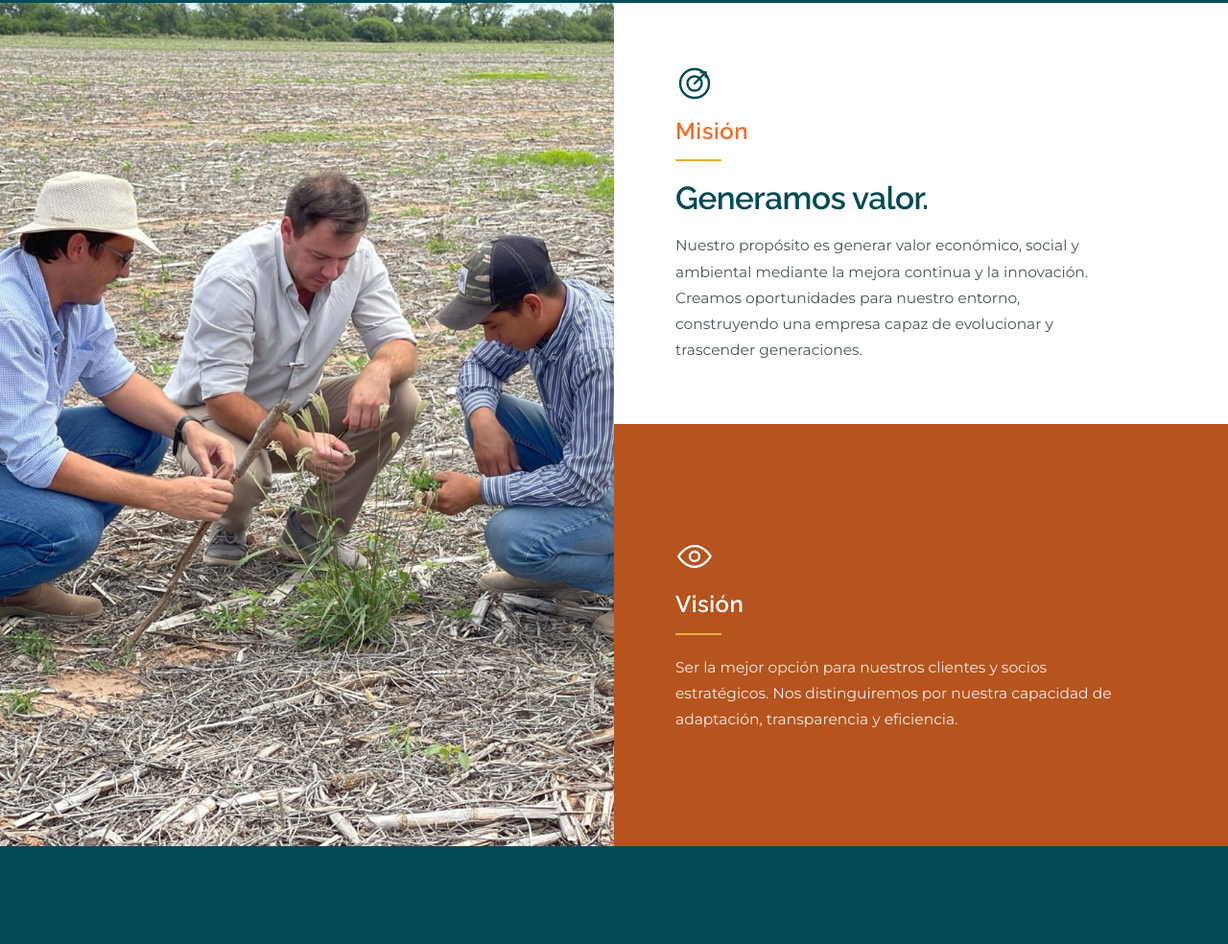
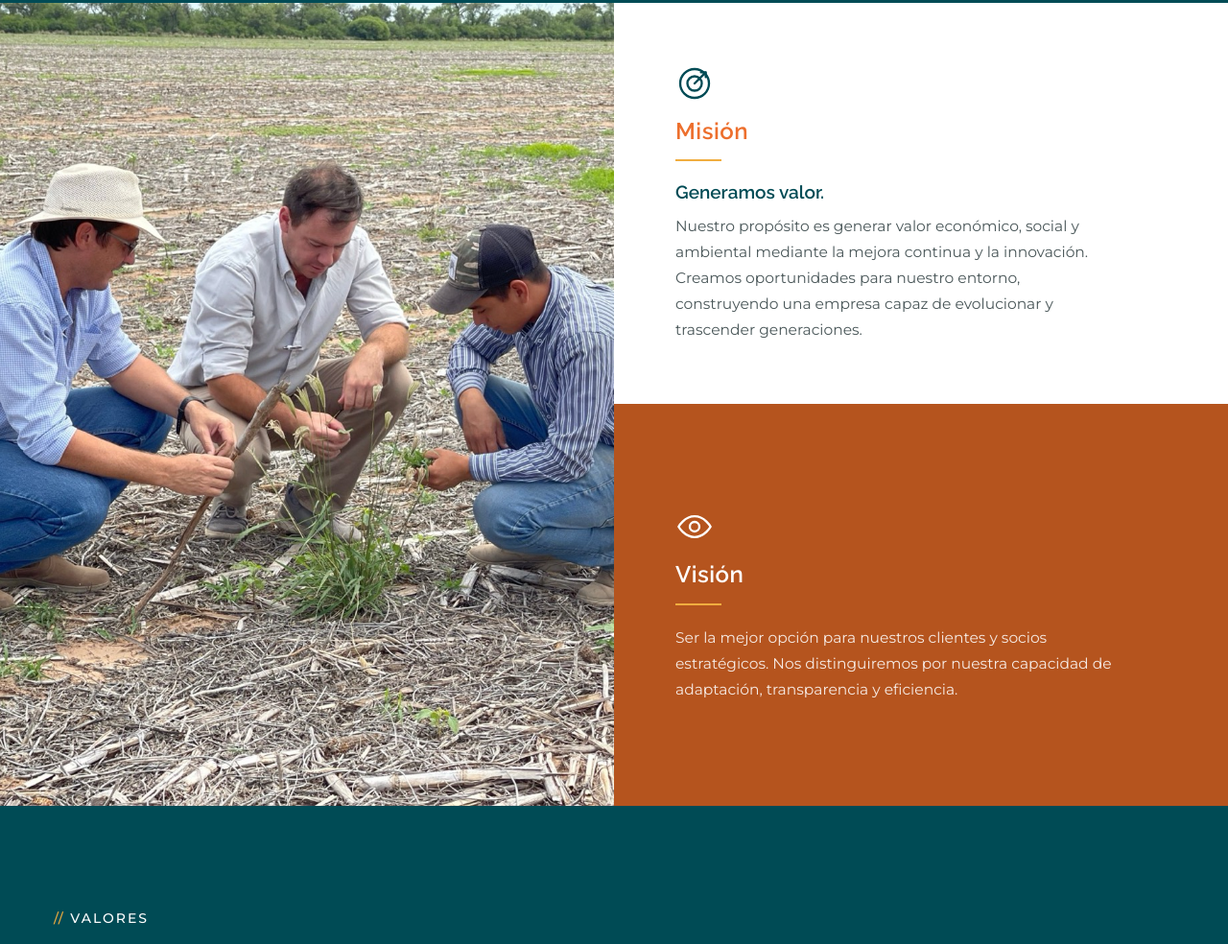
Before and after one commit to lmzavalia-lab/cusillos-web, a plain HTML site: page index.html in a window 1280 px wide. Shown: the part 1592-2576 px from the top of the page at 96% size. Drawn offline with Linux system fonts and the light colour scheme.

Commit message:
Misión: "Generamos valor" más chico, para no competir con el título
Co-Authored-By: Claude Opus 5.5 <noreply@anthropic.com>

```diff
--- a/styles.css
+++ b/styles.css
@@ -291,8 +291,8 @@ html { scrollbar-color: var(--teal) transparent; }
 .mv__title::after { content: ""; display: block; width: 48px; height: 2px; background: var(--gold); margin: var(--s-4) 0 var(--s-5); }
 .mv__panel p { font-size: 15.5px; line-height: 1.75; color: var(--ink-soft); }
 .mv__panel .mv__lead {
-  font-family: var(--font-head); font-size: clamp(28px, 2.6vw, 36px); font-weight: 600;
-  line-height: 1.15; letter-spacing: -0.015em; color: var(--teal); margin-bottom: var(--s-4);
+  font-family: var(--font-head); font-size: 19px; font-weight: 600;
+  line-height: 1.35; color: var(--teal); margin-bottom: var(--s-2);
 }
 .mv__panel strong { color: var(--ink); font-weight: 600; }
 .mv__panel--rust { background: var(--rust); color: #fff; }
```
